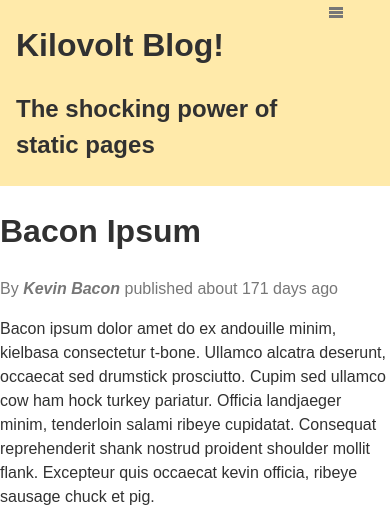
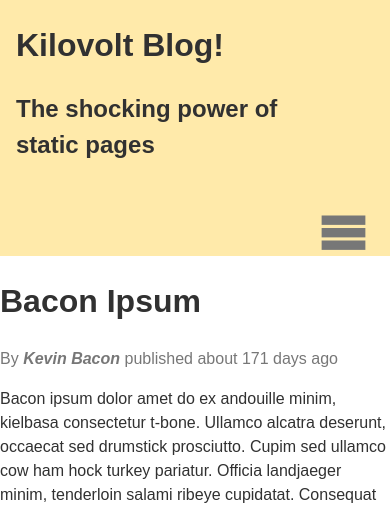
Before and after one commit to tmitchell92/01-mobile-first, a plain HTML site: page starter-code/index.html in a window 390 px wide. Shown: the top 507 px of the page. Drawn offline with Linux system fonts and the light colour scheme; files whose address does not match are found by name.

Commit message:
added image rule and resisized hamburger menu

```diff
--- a/starter-code/index.html
+++ b/starter-code/index.html
@@ -22,7 +22,7 @@
       </h1>
       <h2>The shocking power of static pages</h2>
     </section>
-    <nav class="main-nav"><a href='#' class="icon-menu">
+    <nav class="main-nav"><a href="#" class="icon-menu"></a>
       <!-- TODO: Add a hamburger menu icon here. -->
 
       <ul>
--- a/starter-code/styles/base.css
+++ b/starter-code/styles/base.css
@@ -9,6 +9,10 @@ body {
 hr {
   margin: 1em;
   width: 80%;
+}
+
+img {
+  width: 100%;
 }
 
 /*TEXT STYLES
--- a/starter-code/styles/modules.css
+++ b/starter-code/styles/modules.css
@@ -32,6 +32,13 @@
   border-bottom: 1px solid #ccc;
 }
 
+.icon-menu{
+  font-size: 50px;
+  padding-top: 20px;
+  padding-right: 20px;
+  float: right;
+}
+
 #filters {
   padding: 0;
   list-style: none;
```
